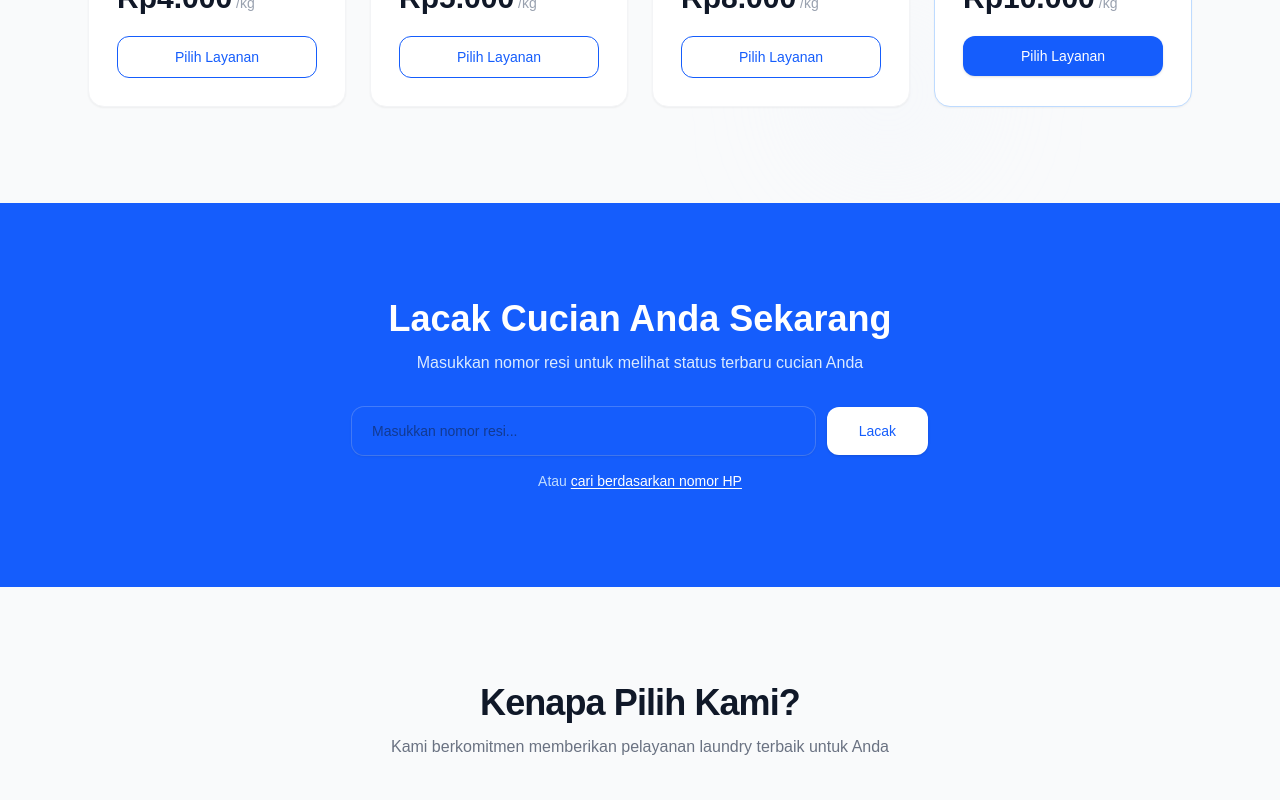
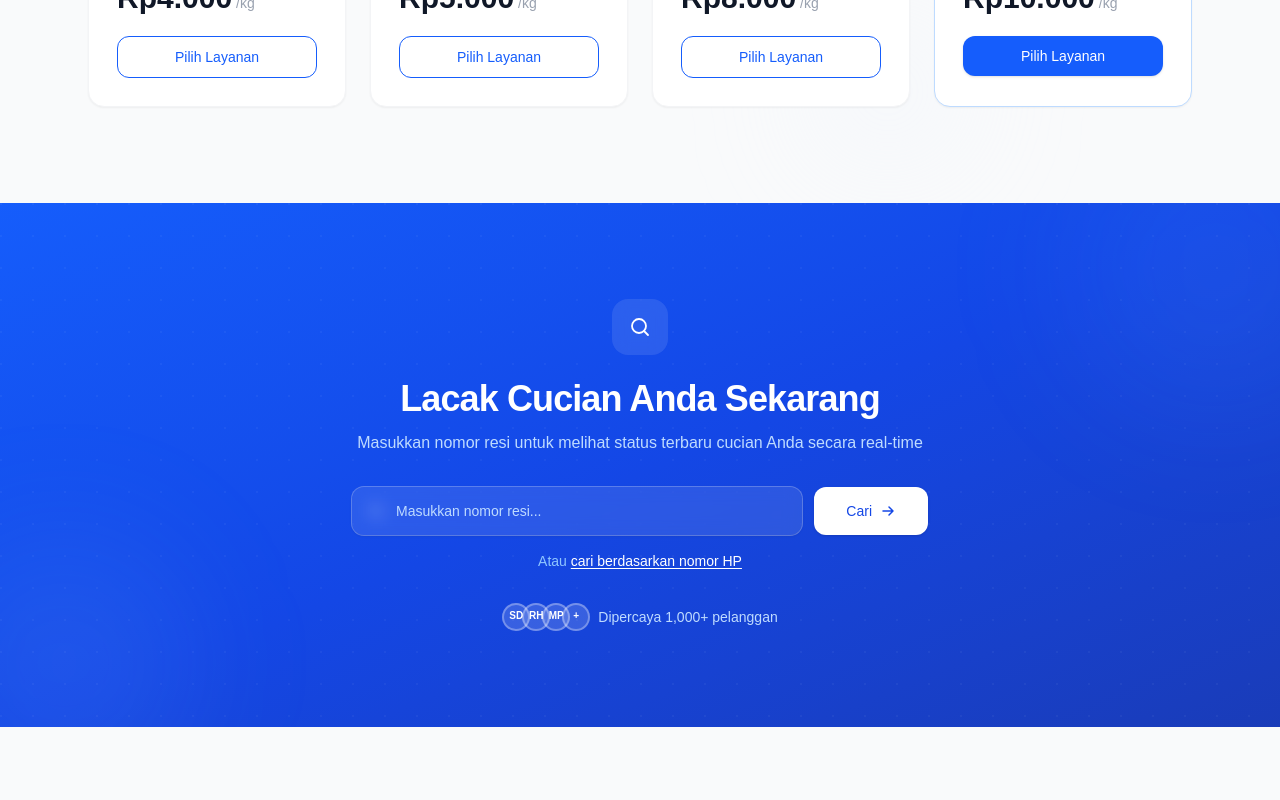
Before and after one commit to farizwebdev/MPPL, a Next.js app in the folder washtrack/: page / in a window 1280 px wide. Shown: the part 1760-2560 px from the top of the page. Built offline with nearby package versions, Linux system fonts and the light colour scheme.

Commit message:
re desain di section tracking laundryan

```diff
--- a/washtrack/src/components/landing/TrackingWidget.tsx
+++ b/washtrack/src/components/landing/TrackingWidget.tsx
@@ -1,11 +1,30 @@
 "use client";
 
-import { useState } from "react";
+import { useEffect, useRef, useState } from "react";
 import { useRouter } from "next/navigation";
+import { ArrowRightIcon } from "./Icons";
 
 export default function TrackingWidget() {
   const router = useRouter();
   const [resi, setResi] = useState("");
+  const sectionRef = useRef<HTMLElement>(null);
+  const [visible, setVisible] = useState(false);
+
+  useEffect(() => {
+    const el = sectionRef.current;
+    if (!el) return;
+    const observer = new IntersectionObserver(
+      ([entry]) => {
+        if (entry.isIntersecting) {
+          setVisible(true);
+          observer.disconnect();
+        }
+      },
+      { threshold: 0.2 }
+    );
+    observer.observe(el);
+    return () => observer.disconnect();
+  }, []);
 
   function handleSubmit(e: React.FormEvent) {
     e.preventDefault();
@@ -15,45 +34,158 @@ export default function TrackingWidget() {
   }
 
   return (
-    <section className="bg-blue-600 py-16 sm:py-24">
-      <div className="mx-auto max-w-3xl px-4 text-center sm:px-6">
-        <h2 className="text-3xl font-bold text-white sm:text-4xl">
+    <section
+      ref={sectionRef}
+      className="relative overflow-hidden bg-gradient-to-br from-blue-600 via-blue-700 to-blue-800 py-16 sm:py-24"
+    >
+      {/* Decorative background */}
+      <div className="pointer-events-none absolute inset-0">
+        <div className="absolute -top-20 -right-20 h-72 w-72 rounded-full bg-blue-400/10 blur-3xl" />
+        <div className="absolute -bottom-16 -left-16 h-64 w-64 rounded-full bg-blue-300/10 blur-3xl" />
+        <div
+          className="absolute inset-0 opacity-[0.04]"
+          style={{
+            backgroundImage: `radial-gradient(circle at 1px 1px, #ffffff 1px, transparent 0)`,
+            backgroundSize: "32px 32px",
+          }}
+        />
+      </div>
+
+      <div className="relative mx-auto max-w-3xl px-4 sm:px-6">
+        {/* Icon badge */}
+        <div
+          className={`mx-auto flex h-14 w-14 items-center justify-center rounded-2xl bg-white/10 backdrop-blur-sm transition-all duration-600 ${
+            visible ? "translate-y-0 opacity-100" : "translate-y-6 opacity-0"
+          }`}
+        >
+          <svg
+            viewBox="0 0 24 24"
+            fill="none"
+            className="h-6 w-6 text-white"
+            aria-hidden="true"
+          >
+            <circle
+              cx="11"
+              cy="11"
+              r="7"
+              stroke="currentColor"
+              strokeWidth="1.8"
+            />
+            <path
+              d="M16 16l4 4"
+              stroke="currentColor"
+              strokeWidth="1.8"
+              strokeLinecap="round"
+            />
+          </svg>
+        </div>
+
+        {/* Heading */}
+        <h2
+          className={`mt-6 text-center text-3xl font-bold tracking-tight text-white transition-all duration-600 sm:text-4xl ${
+            visible
+              ? "translate-y-0 opacity-100"
+              : "translate-y-6 opacity-0"
+          }`}
+          style={{ transitionDelay: "100ms" }}
+        >
           Lacak Cucian Anda Sekarang
         </h2>
-        <p className="mt-3 text-blue-100">
-          Masukkan nomor resi untuk melihat status terbaru cucian Anda
+
+        <p
+          className={`mt-3 text-center text-blue-200 transition-all duration-600 ${
+            visible
+              ? "translate-y-0 opacity-100"
+              : "translate-y-6 opacity-0"
+          }`}
+          style={{ transitionDelay: "200ms" }}
+        >
+          Masukkan nomor resi untuk melihat status terbaru cucian Anda secara
+          real-time
         </p>
 
+        {/* Form */}
         <form
           onSubmit={handleSubmit}
-          className="mx-auto mt-8 flex max-w-xl flex-col gap-3 sm:flex-row"
+          className={`mx-auto mt-8 flex max-w-xl flex-col gap-3 transition-all duration-600 sm:flex-row ${
+            visible
+              ? "translate-y-0 opacity-100"
+              : "translate-y-6 opacity-0"
+          }`}
+          style={{ transitionDelay: "300ms" }}
         >
+          <div className="relative flex-1">
+            <svg
+              viewBox="0 0 24 24"
+              fill="none"
+              className="pointer-events-none absolute left-4 top-1/2 h-4 w-4 -translate-y-1/2 text-blue-200"
+              aria-hidden="true"
+            >
+              <circle cx="11" cy="11" r="7" stroke="currentColor" strokeWidth="1.8" />
+              <path d="M16 16l4 4" stroke="currentColor" strokeWidth="1.8" strokeLinecap="round" />
+            </svg>
             <input
               suppressHydrationWarning
               type="text"
               value={resi}
               onChange={(e) => setResi(e.target.value)}
               placeholder="Masukkan nomor resi..."
-            className="flex-1 rounded-xl border-0 px-5 py-3.5 text-sm text-gray-900 shadow-sm outline-none ring-1 ring-white/20 focus:ring-2 focus:ring-white"
+              className="w-full rounded-xl border-0 bg-white/10 py-3.5 pl-11 pr-4 text-sm text-white shadow-sm outline-none ring-1 ring-white/30 backdrop-blur-sm transition-all placeholder:text-blue-200 focus:bg-white/15 focus:ring-2 focus:ring-white"
             />
+          </div>
           <button
             suppressHydrationWarning
             type="submit"
-            className="rounded-xl bg-white px-8 py-3.5 text-sm font-medium text-blue-600 shadow-sm transition-all hover:bg-blue-50"
+            className="group flex items-center justify-center gap-2 rounded-xl bg-white px-8 py-3.5 text-sm font-medium text-blue-700 shadow-sm transition-all hover:bg-blue-50"
           >
-            Lacak
+            Cari
+            <ArrowRightIcon className="h-4 w-4 transition-transform group-hover:translate-x-0.5" />
           </button>
         </form>
 
-        <p className="mt-4 text-sm text-blue-200">
+        {/* Alternative link */}
+        <p
+          className={`mt-4 text-center text-sm text-blue-300 transition-all duration-600 ${
+            visible
+              ? "translate-y-0 opacity-100"
+              : "translate-y-6 opacity-0"
+          }`}
+          style={{ transitionDelay: "400ms" }}
+        >
           Atau{" "}
           <a
             href="/tracking"
-            className="font-medium text-white underline underline-offset-2 hover:no-underline"
+            className="font-medium text-white underline underline-offset-2 transition-all hover:no-underline"
           >
             cari berdasarkan nomor HP
           </a>
         </p>
+
+        {/* Social proof */}
+        <div
+          className={`mt-8 flex items-center justify-center gap-2 text-sm text-blue-200 transition-all duration-600 ${
+            visible
+              ? "translate-y-0 opacity-100"
+              : "translate-y-6 opacity-0"
+          }`}
+          style={{ transitionDelay: "500ms" }}
+        >
+          <span className="flex -space-x-2">
+            <span className="flex h-7 w-7 items-center justify-center rounded-full border-2 border-white/30 bg-white/15 text-[10px] font-bold text-white">
+              SD
+            </span>
+            <span className="flex h-7 w-7 items-center justify-center rounded-full border-2 border-white/30 bg-white/15 text-[10px] font-bold text-white">
+              RH
+            </span>
+            <span className="flex h-7 w-7 items-center justify-center rounded-full border-2 border-white/30 bg-white/15 text-[10px] font-bold text-white">
+              MP
+            </span>
+            <span className="flex h-7 w-7 items-center justify-center rounded-full border-2 border-white/30 bg-white/15 text-[10px] font-bold text-white">
+              +
+            </span>
+          </span>
+          <span>Dipercaya 1,000+ pelanggan</span>
+        </div>
       </div>
     </section>
   );
```
Lines whose indentation alone changed are shown as unchanged.
